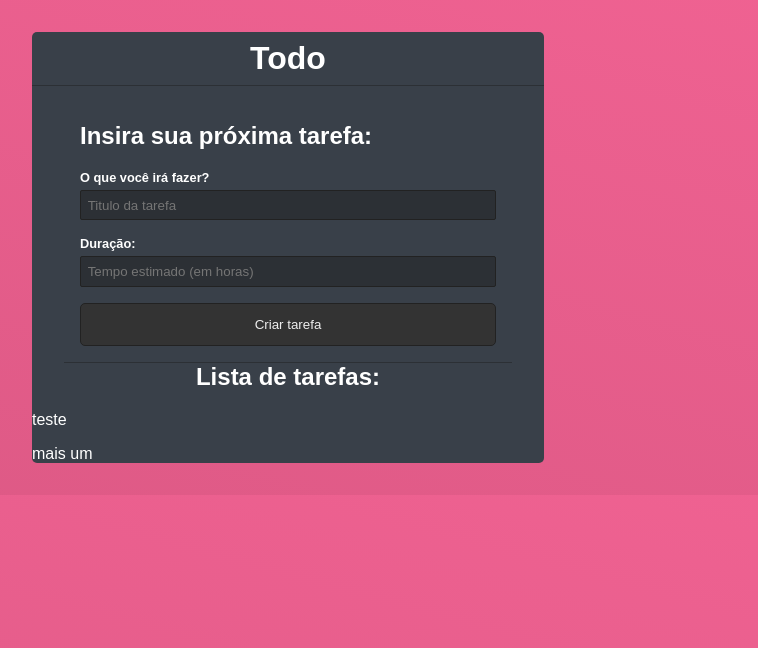
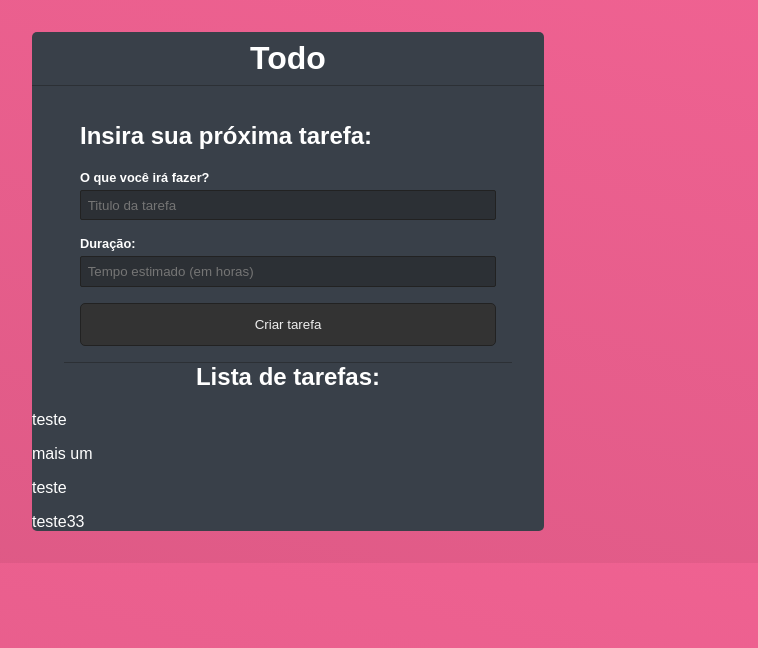
Before and after one commit to lauromiottojr/todolist-react, a React (Create React App) app: page / in a window 1280 px wide. Shown: the top 648 px of the page, without its empty margins (352-1110 px from the left). Built offline with nearby package versions, Linux system fonts and the light colour scheme; data requests are answered from the project's data file.

Commit message:
Fix Todos list and loading...

```diff
--- a/data/db.json
+++ b/data/db.json
@@ -11,6 +11,18 @@
       "title": "mais um",
       "time": "3",
       "done": false
+    },
+    {
+      "id": 0.9965710309749327,
+      "title": "teste",
+      "time": "1",
+      "done": false
+    },
+    {
+      "id": 0.3368018880831025,
+      "title": "teste33",
+      "time": "3",
+      "done": false
     }
   ]
 }
--- a/src/App.js
+++ b/src/App.js
@@ -40,11 +40,14 @@ function App() {
         'Content-Type': 'application/json',
       },
     });
+    setTodos((prevState) => [...prevState, todo]);
     setTitle('')
     setTime('')
   }
 
-
+  if (loading) {
+    return (<p>Carregando...</p>)
+  }
 
   return (
     <div className={styles.app}>
```
